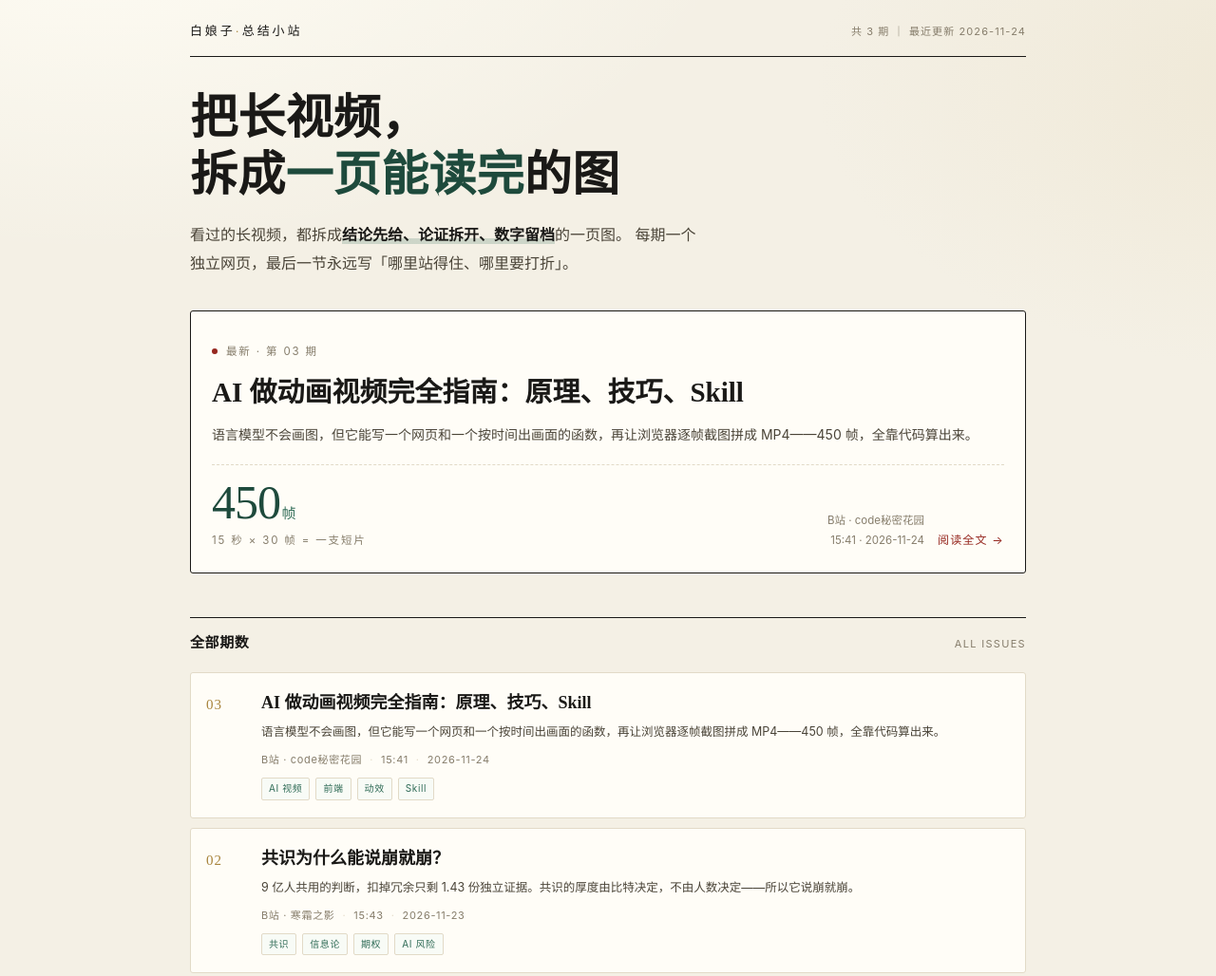
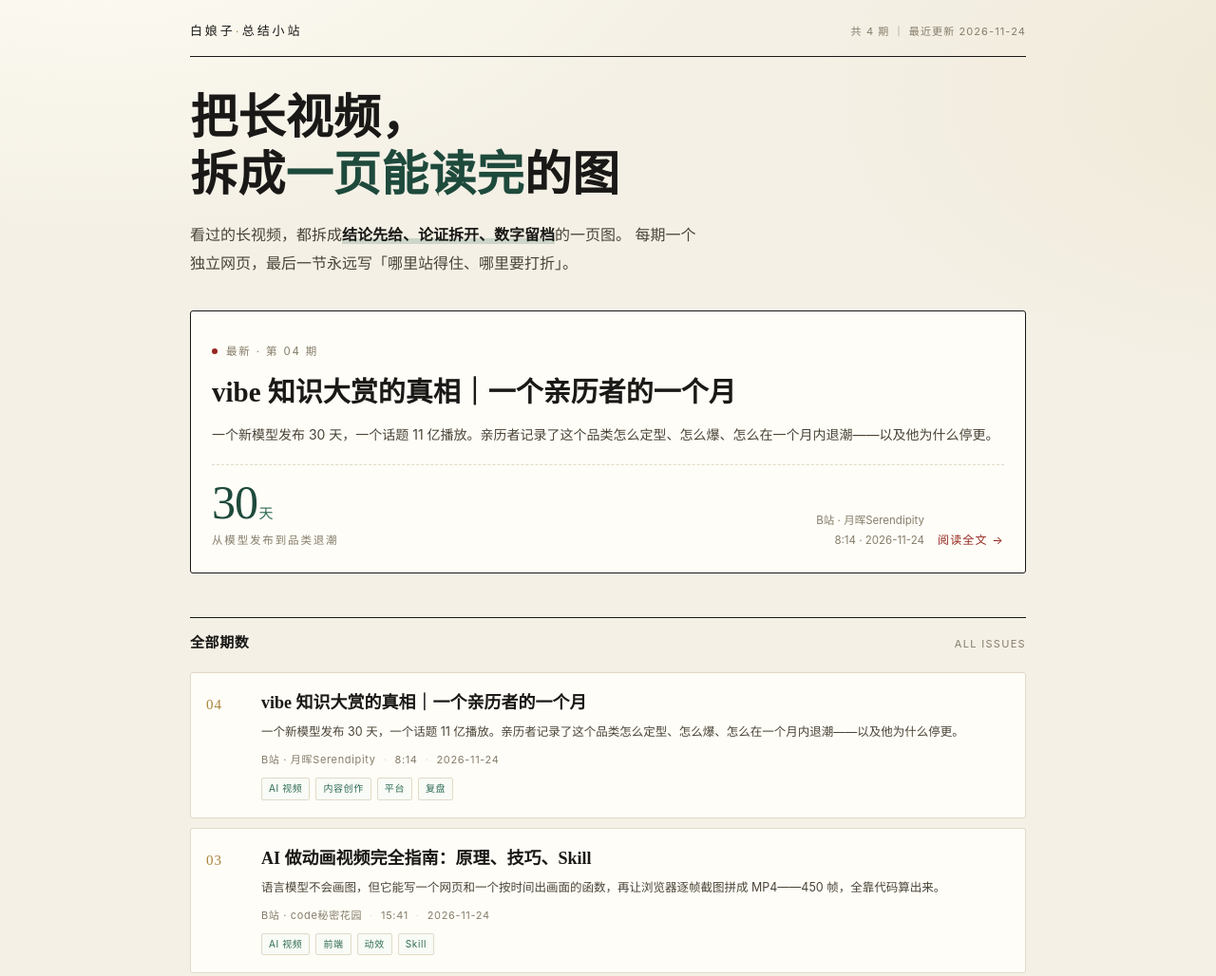
Before and after one commit to MrDogJK/baixiaoniang-summary, a plain HTML site: page index.html in a window 1280 px wide. Shown: the top 1028 px of the page at 95% size. Drawn offline with Linux system fonts and the light colour scheme.

Commit message:
add index.html

```diff
--- a/index.html
+++ b/index.html
@@ -128,7 +128,7 @@
 <main>
   <div class="top">
     <div class="brand">白娘子<span>·</span>总结小站</div>
-    <div class="meta">共 3 期 ｜ 最近更新 2026-11-24</div>
+    <div class="meta">共 4 期 ｜ 最近更新 2026-11-24</div>
   </div>
 
   <header class="hero">
@@ -139,17 +139,17 @@
     </p>
   </header>
 
-    <a class="feat rv" href="issue-03-ai-animation.html">
+    <a class="feat rv" href="issue-04-vibe-truth.html">
     <div class="feat-in">
-      <div class="lbl"><i></i>最新 · 第 03 期</div>
-      <h2>AI 做动画视频完全指南：原理、技巧、Skill</h2>
-      <p class="sum">语言模型不会画图，但它能写一个网页和一个按时间出画面的函数，再让浏览器逐帧截图拼成 MP4——450 帧，全靠代码算出来。</p>
+      <div class="lbl"><i></i>最新 · 第 04 期</div>
+      <h2>vibe 知识大赏的真相｜一个亲历者的一个月</h2>
+      <p class="sum">一个新模型发布 30 天，一个话题 11 亿播放。亲历者记录了这个品类怎么定型、怎么爆、怎么在一个月内退潮——以及他为什么停更。</p>
       <div class="statrow">
         <div class="nw-wrap">
-          <div class="num">450<small>帧</small></div>
-          <p class="lbl">15 秒 × 30 帧 = 一支短片</p>
+          <div class="num">30<small>天</small></div>
+          <p class="lbl">从模型发布到品类退潮</p>
         </div>
-        <p class="meta"><span class="nw">B站 · code秘密花园</span><br><span class="nw">15:41 · 2026-11-24</span></p>
+        <p class="meta"><span class="nw">B站 · 月晖Serendipity</span><br><span class="nw">8:14 · 2026-11-24</span></p>
         <span class="more">阅读全文 →</span>
       </div>
     </div>
@@ -161,7 +161,17 @@
     <span>ALL ISSUES</span>
   </div>
   <div class="list">
-        <a class="item rv" href="issue-03-ai-animation.html">
+        <a class="item rv" href="issue-04-vibe-truth.html">
+      <div class="no">04</div>
+      <div>
+        <h4>vibe 知识大赏的真相｜一个亲历者的一个月</h4>
+        <p class="sum">一个新模型发布 30 天，一个话题 11 亿播放。亲历者记录了这个品类怎么定型、怎么爆、怎么在一个月内退潮——以及他为什么停更。</p>
+        <div class="m"><span class="nw">B站 · 月晖Serendipity</span><span class="dot">·</span><span class="nw">8:14</span><span class="dot">·</span><span class="nw">2026-11-24</span></div>
+        <div class="tags"><span class="tag">AI 视频</span><span class="tag">内容创作</span><span class="tag">平台</span><span class="tag">复盘</span></div>
+      </div>
+    </a>
+
+    <a class="item rv" href="issue-03-ai-animation.html">
       <div class="no">03</div>
       <div>
         <h4>AI 做动画视频完全指南：原理、技巧、Skill</h4>
```
